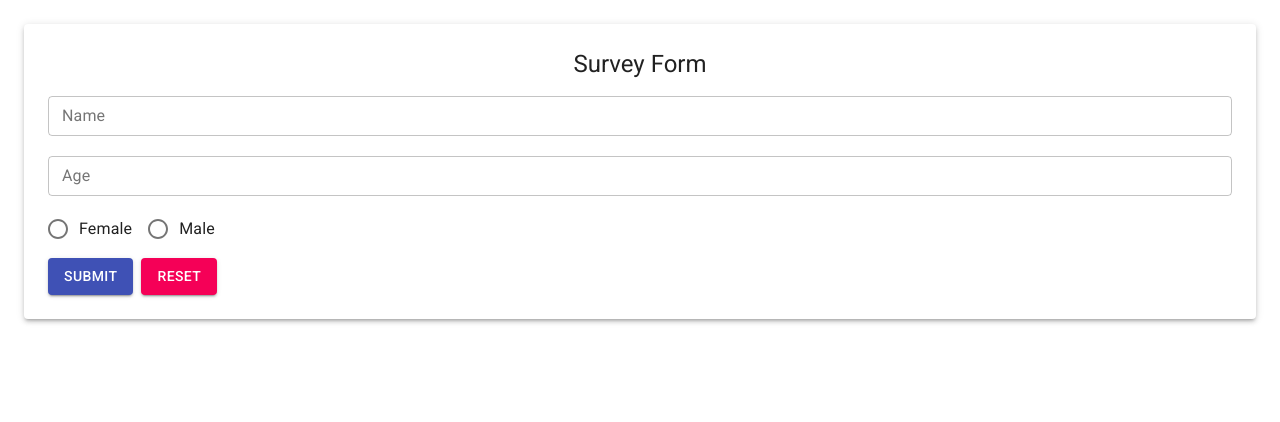
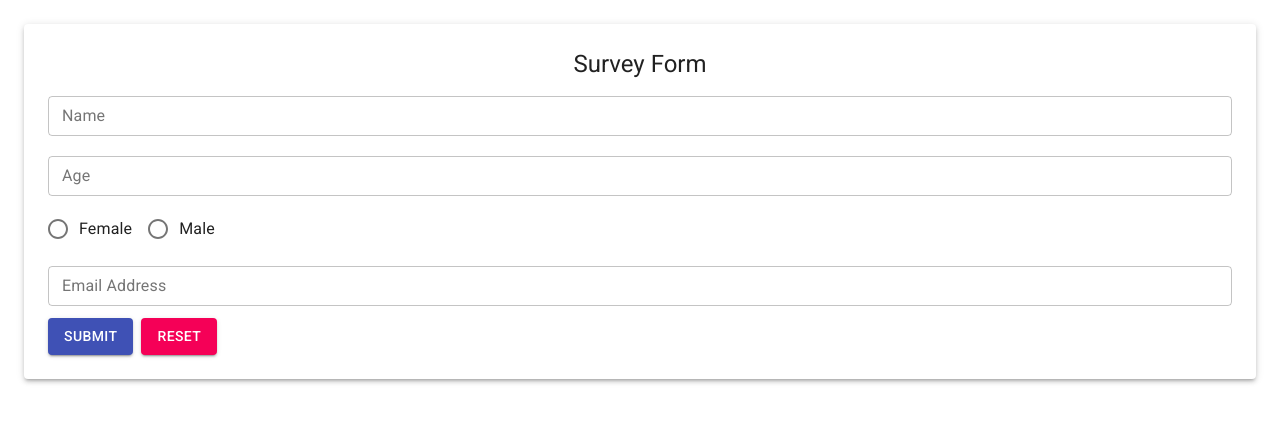
Before and after one commit to clausnz/mui-react-hook-form, a React (Create React App) app: page / in a window 1280 px wide. Shown: the top 422 px of the page. Built offline with nearby package versions, Linux system fonts and the light colour scheme.

Commit message:
Add email form field

```diff
--- /dev/null
+++ b/src/component/email/Email.js
@@ -0,0 +1,29 @@
+import React from "react";
+import {TextField} from "@material-ui/core";
+import {useStyles} from "./styles";
+
+export default function Email(props) {
+
+    const {
+        reactHookForm
+    } = props
+
+    const {
+        register,
+        errors
+    } = reactHookForm
+
+    const classes = useStyles()
+
+    return (
+        <TextField
+            name="email"
+            inputRef={register({required: true})}
+            error={errors.email}
+            label={errors.email?.message ?? "Email Address"}
+            className={classes.textField}
+            variant="outlined"
+            margin="dense"
+        />
+    )
+}
--- /dev/null
+++ b/src/component/email/styles.js
@@ -0,0 +1,7 @@
+import {makeStyles} from '@material-ui/core/styles';
+
+export const useStyles = makeStyles((theme) => ({
+    textField: {
+        width: "100%"
+    },
+}));
--- a/src/component/survey/Survey.js
+++ b/src/component/survey/Survey.js
@@ -9,13 +9,14 @@ import {yupResolver} from '@hookform/resolvers/yup';
 // import * as yup from 'yup';
 import Gender from "../gender/Gender";
 import {schema} from "./yupSchema";
+import Email from "../email/Email";
 
 
 export default function Survey() {
 
     const classes = useStyles();
 
-    // Name?
+    // Email?
     // Age?
     // Gender?
     // Email?
@@ -35,8 +36,8 @@ export default function Survey() {
     }
 
     useEffect(() => {
-        if (isSubmitSuccessful) reset();
-    }, [isSubmitSuccessful, reset])
+        if (isSubmitSuccessful) resetForm();
+    }, [isSubmitSuccessful])
 
     const onSubmit = data => console.log("*** form data", data);
 
@@ -74,6 +75,11 @@ export default function Survey() {
                         />
                     </Grid>
 
+                    {/* Email */}
+                    <Grid item xs={12}>
+                        <Email reactHookForm={reactHookForm}/>
+                    </Grid>
+
                     <Grid item>
                         <Button
                             type="submit"
--- a/src/component/survey/yupSchema.js
+++ b/src/component/survey/yupSchema.js
@@ -12,5 +12,6 @@ export const schema = yup.object().shape({
     gender: yup.string()
         .required("Please select your gender"),
     email: yup.string()
+        .required("Please enter your email address")
         .email("Please enter a valid email address"),
 });
```
Also changed, not shown: 1 other file (tests, documents, lock files or other folders).
